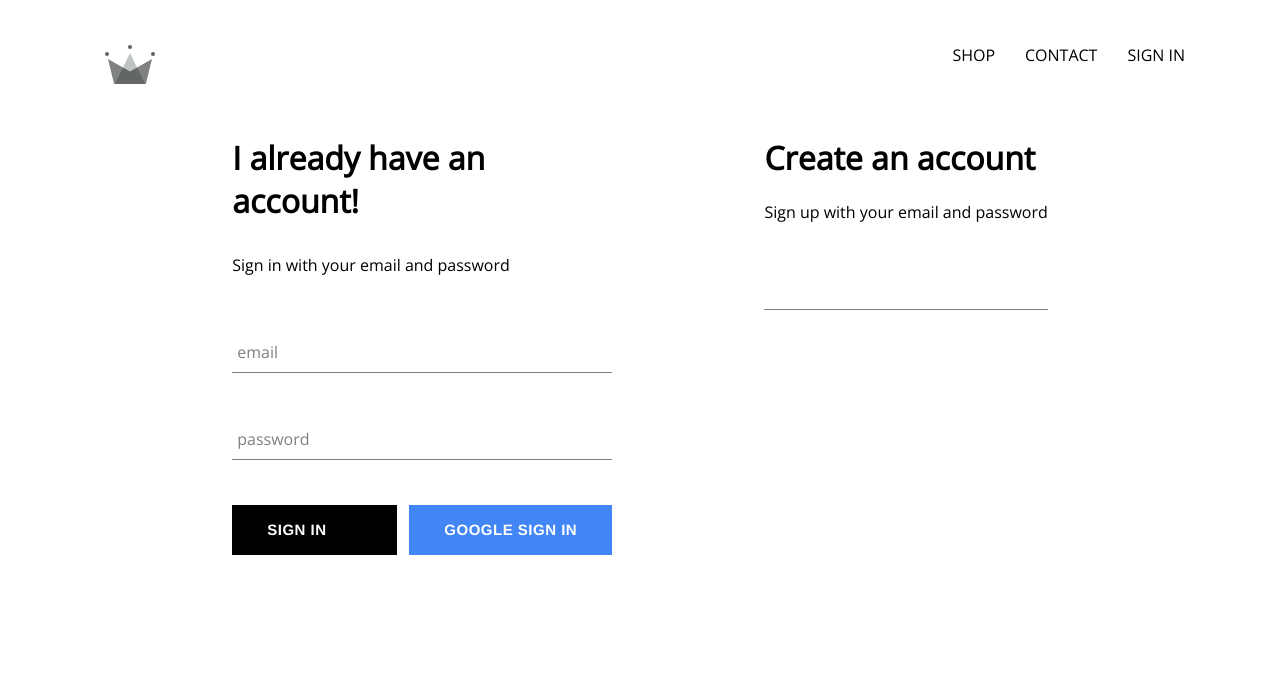
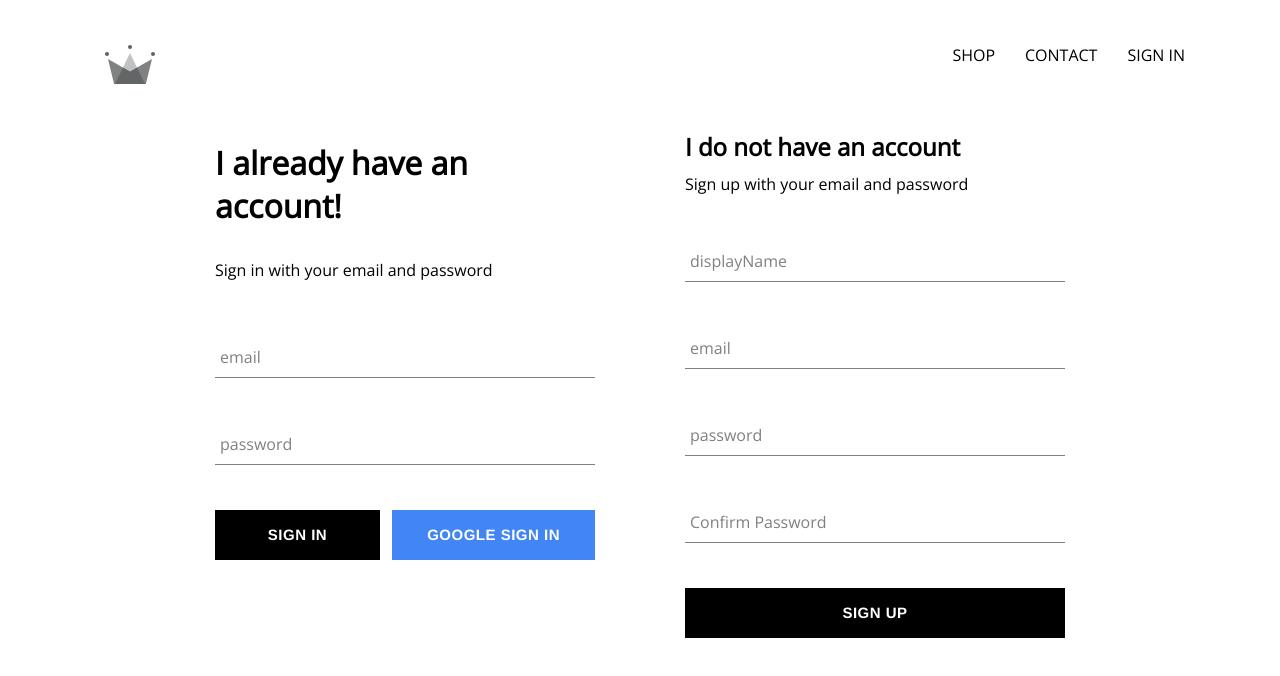
Before and after one commit to hoss27/react_commerce_app, a React (Create React App) app: page /authentification in a window 1280 px wide. Shown: the top 676 px of the page. Built offline with nearby package versions, Linux system fonts and the light colour scheme; no server answers.

Commit message:
userAuthentification

```diff
--- a/src/App.js
+++ b/src/App.js
@@ -5,7 +5,10 @@ import { Route, Switch } from "react-router-dom";
 import ShopPage from "./pages/shop/shop";
 import Header from "./pages/header/header";
 import Authentification from "./components/authentification/authentification";
-import { auth } from "../src/firebase/firebase.utils";
+import {
+  auth,
+  createDocumentUserProfile,
+} from "../src/firebase/firebase.utils";
 
 export default class App extends Component {
   constructor() {
@@ -18,22 +21,33 @@ export default class App extends Component {
   unsubscribeFromAuth = null;
 
   componentDidMount() {
-    this.unsubscribeFromAuth = auth.onAuthStateChanged(user => {
-      this.setState({
-        currentUser: user,
-      });
-      console.log(user)
+    this.unsubscribeFromAuth = auth.onAuthStateChanged(async (userAuth) => {
+      if (userAuth) {
+        const userRef = await createDocumentUserProfile(userAuth);
+        userRef.onSnapshot((snapshot) => {
+          this.setState(
+            {
+              currentUser: {
+                id: snapshot.id,
+                ...snapshot.data(),
+              },
+            },
+
+          );
+        });
+      }
+      this.setState({ currentUser: userAuth });
     });
   }
 
-  componentWillUnmount(){
+  componentWillUnmount() {
     this.unsubscribeFromAuth();
   }
 
   render() {
     return (
       <div>
-        <Header currentUser={this.state.currentUser}/>
+        <Header currentUser={this.state.currentUser} />
         <Switch>
           <Route exact path="/" component={Home} />
           <Route path="/shop" component={ShopPage} />
--- a/src/components/authentification/authentification.scss
+++ b/src/components/authentification/authentification.scss
@@ -1,5 +1,6 @@
 .authentification {
     display: flex;
-    flex-direction: row;
-    justify-content: space-evenly;
+    width: 850px;
+    justify-content: space-between;
+    margin: 30px auto;
 }
--- a/src/components/authentification/sign-in/sign-in.js
+++ b/src/components/authentification/sign-in/sign-in.js
@@ -2,7 +2,7 @@ import React, { Component } from "react";
 import FormInput from "../../form-input/form-input";
 import "./sign-in.scss";
 import CustomButton from "../../custom-botton/custom-button";
-import { signInWithGoogle } from "../../../firebase/firebase.utils";
+import { auth, signInWithGoogle } from "../../../firebase/firebase.utils";
 
 export default class SignIn extends Component {
   constructor(props) {
@@ -20,12 +20,19 @@ export default class SignIn extends Component {
     });
   };
 
-  handleSubmit = (e) => {
+  handleSubmit = async (e) => {
     e.preventDefault();
-    this.setState({
-      email: "",
-      password: "",
-    });
+
+    const { email, password } = this.state;
+    try {
+      await auth.signInWithEmailAndPassword(email, password);
+      this.setState({
+        email: "",
+        password: "",
+      });
+    } catch (e) {
+      console.log(e);
+    }
   };
   render() {
     return (
@@ -49,7 +56,7 @@ export default class SignIn extends Component {
             label="password"
           />
           <div className="buttons">
-            <CustomButton type="submit">SIGN IN</CustomButton>
+            <CustomButton type="submit" onClick={this.handleSubmit}>SIGN IN</CustomButton>
             <CustomButton onClick={signInWithGoogle} isGoogleSignIn>
               {" "}
               Google Sign IN{" "}
--- a/src/components/authentification/signup/sign-up.js
+++ b/src/components/authentification/signup/sign-up.js
@@ -1,5 +1,8 @@
 import React, { Component } from "react";
 import FormInput from "../../form-input/form-input";
+import CustomButton from "../../custom-botton/custom-button";
+import {auth, createDocumentUserProfile} from '../../../firebase/firebase.utils';
+import './sign-up.scss';
 
 export default class SignUP extends Component {
   constructor(props) {
@@ -7,20 +10,80 @@ export default class SignUP extends Component {
     this.state = {
       email: '',
       password: '',
+      displayName: '',
+      confirmPassword: ''
     };
   }
 
+  handleSubmit = async e => {
+      e.preventDefault();
+      const {displayName, email, password, confirmPassword} = this.state;
+      if(password !== confirmPassword){
+        alert('passwords don`t match')
+        return;
+      }
+
+      try {
+        const {user} = await auth.createUserWithEmailAndPassword(email, password);
+        await createDocumentUserProfile(user, {displayName});
+        this.setState({
+          email: '',
+          password: '',
+          displayName: '',
+          confirmPassword: ''
+        })
+      } catch (error){
+        alert(error)
+      }
+  }
+
   handleChange = (e) => {
-      this.setState({
-          email: e.target.default
-      })
+    const {value,name} = e.target
+    this.setState({
+      [name]: value
+    });
   };
   render() {
+    const {displayName, email, password, confirmPassword} = this.state;
     return (
       <div className="sign-up">
-        <h1>Create an account</h1>
-        <span className="title">Sign up with your email and password</span>
-        <FormInput type="email" name="email" handleChange={this.handleChange} />
+        <h2 className="title">I do not have an account</h2>
+        <span>Sign up with your email and password</span>
+        <form className="sign-up-form" onSubmit={this.handleSubmit}>
+          <FormInput
+            type="text"
+            name="displayName"
+            value={displayName}
+            handleChange={this.handleChange}
+            label='displayName'
+            required
+          />
+          <FormInput
+            type="email"
+            name="email"
+            value={email}
+            handleChange={this.handleChange}
+            label='email'
+            required
+          />
+          <FormInput
+            type="password"
+            name="password"
+            value={password}
+            handleChange={this.handleChange}
+            label='password'
+            required
+          />
+          <FormInput
+            type="password"
+            name='confirmPassword'
+            value={confirmPassword}
+            handleChange={this.handleChange}
+            label='Confirm Password'
+            required
+          />
+          <CustomButton type="submit" onClick={this.handleSubmit}>Sign UP</CustomButton>
+        </form>
       </div>
     );
   }
--- a/src/components/authentification/signup/sign-up.scss
+++ b/src/components/authentification/signup/sign-up.scss
@@ -0,0 +1,9 @@
+.sign-up {
+    display: flex;
+    flex-direction: column;
+    width: 380px;
+
+    .title {
+        margin: 10px 0;
+    }
+}
--- a/src/components/custom-botton/custom-botton.scss
+++ b/src/components/custom-botton/custom-botton.scss
@@ -12,6 +12,7 @@
     font-family: 'Franklin Gothic Medium', 'Arial Narrow', Arial, sans-serif;
     font-weight: bolder;
     border: none;
+    text-align: center;
     cursor: pointer;
 
     &:hover {
--- a/src/firebase/firebase.utils.js
+++ b/src/firebase/firebase.utils.js
@@ -13,14 +13,36 @@ const config = {
   measurementId: "G-SY5PX036FP",
 };
 
-
 firebase.initializeApp(config);
 
 export const auth = firebase.auth();
 export const firestore = firebase.firestore();
 
+export const createDocumentUserProfile = async (userAuth, additionalData) => {
+  if (!userAuth) return;
+  const userRef = firestore.doc(`users/${userAuth.uid}`);
+
+  const snapshot = userRef.get();
+  if (!snapshot.exists) {
+    const { displayName, email } = userAuth;
+    const createdAt = new Date();
+    try {
+      userRef.set({
+        displayName,
+        email,
+        createdAt,
+        ...additionalData,
+      });
+    } catch (e) {
+      console.log("error creating user" + e.message);
+    }
+  }
+
+  return userRef;
+};
+
 const provider = new firebase.auth.GoogleAuthProvider();
-provider.setCustomParameters({prompt: 'select_account'});
+provider.setCustomParameters({ prompt: "select_account" });
 export const signInWithGoogle = () => auth.signInWithPopup(provider);
 
 export default firebase;
```
